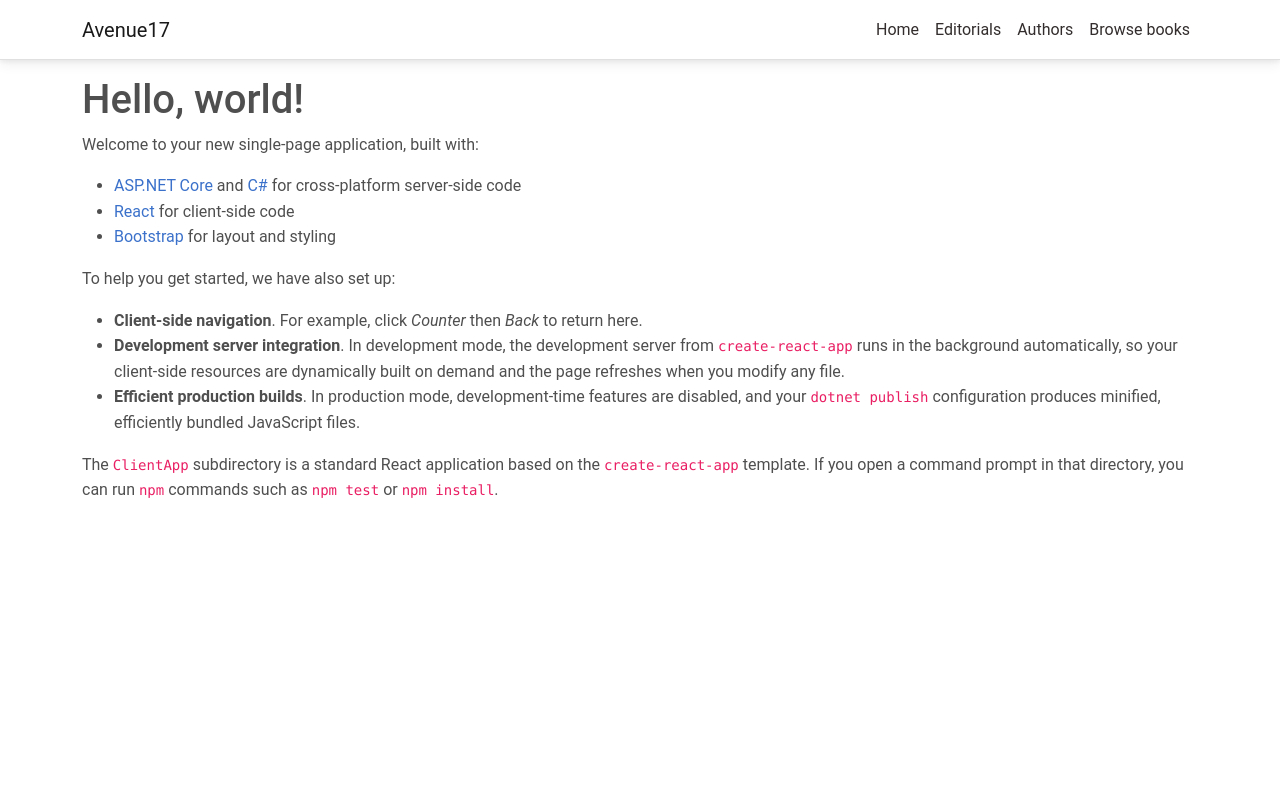
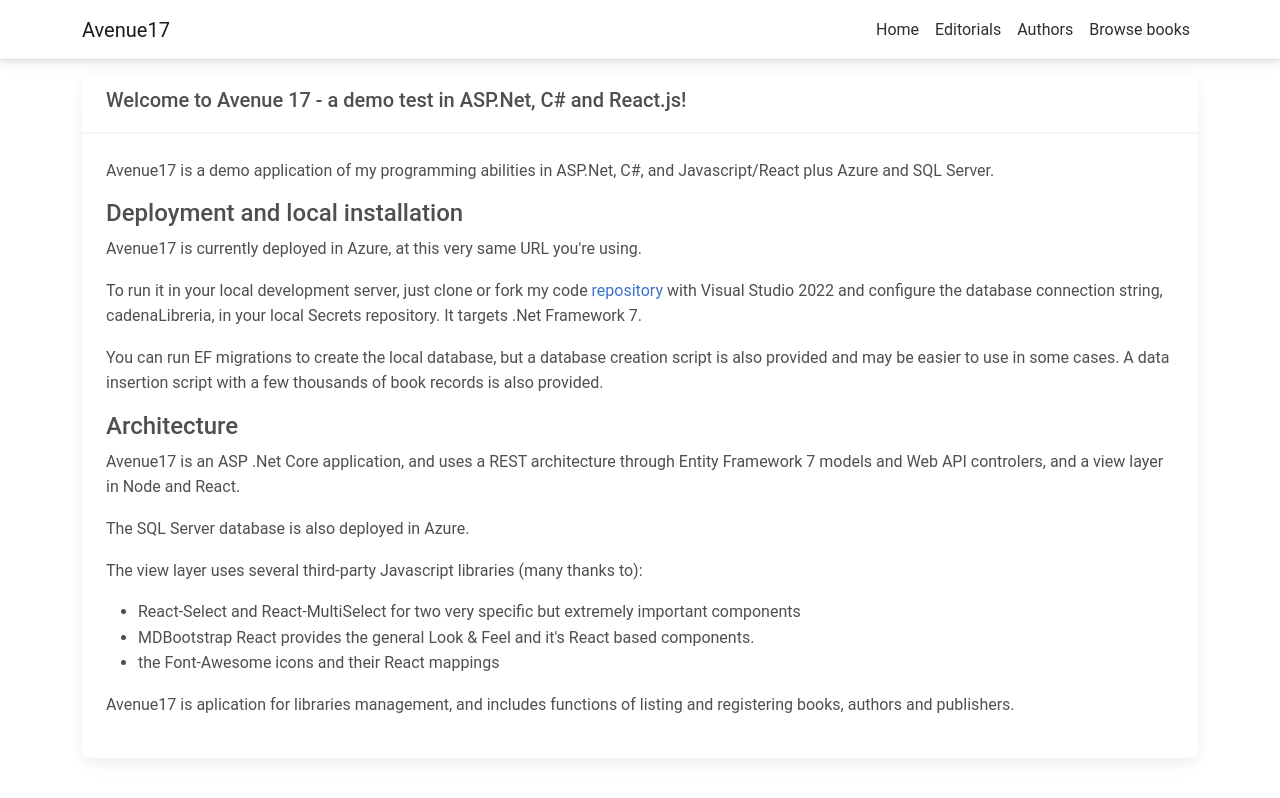
Before and after one commit to dafelcardozo/LibreriaSiempreAbierta, a React (Create React App) app in the folder Avenue17/ClientApp/: page / in a window 1280 px wide. Built offline with nearby package versions, Linux system fonts and the light colour scheme.

Commit message:
Updated the home page.

```diff
--- a/Avenue17/ClientApp/src/components/BooksSearch.jsx
+++ b/Avenue17/ClientApp/src/components/BooksSearch.jsx
@@ -103,7 +103,7 @@ export default function BooksSearch() {
         {loading ? <p><em>Loading...</em></p> : (
             <div>
                 <MDBRow>
-                    <MDBInput  type="text" value={search} label="Search by book title, author's name, ISBN" onChange={({ target }) => setSearch(target.value)} />
+                    <MDBInput  type="text" value={search} label="Search by book title, author or editorial name, ISBN" onChange={({ target }) => setSearch(target.value)} />
                 </MDBRow>
                 <table className='table table-striped' aria-labelledby="tabelLabel">
                     <thead>
--- a/Avenue17/ClientApp/src/components/Home.js
+++ b/Avenue17/ClientApp/src/components/Home.js
@@ -1,26 +1,36 @@
-import React, { Component } from 'react';
+import React from 'react';
+import { MDBCard, MDBCardBody, MDBCardText, MDBCardHeader, MDBCardTitle } from 'mdb-react-ui-kit';
 
-export class Home extends Component {
-  static displayName = Home.name;
+export function Home() {
+    return (
+        <MDBCard>
+            <MDBCardHeader><MDBCardTitle>Welcome to Avenue 17 - a demo test in ASP.Net, C# and React.js!</MDBCardTitle></MDBCardHeader>
+            <MDBCardBody>
+                <MDBCardText >
+                    <p>Avenue17 is a demo application of my programming abilities in ASP.Net, C#, and Javascript/React plus Azure and SQL Server. </p>
 
-  render() {
-    return (
-      <div>
-        <h1>Hello, world!</h1>
-        <p>Welcome to your new single-page application, built with:</p>
-        <ul>
-          <li><a href='https://get.asp.net/'>ASP.NET Core</a> and <a href='https://msdn.microsoft.com/en-us/library/67ef8sbd.aspx'>C#</a> for cross-platform server-side code</li>
-          <li><a href='https://facebook.github.io/react/'>React</a> for client-side code</li>
-          <li><a href='http://getbootstrap.com/'>Bootstrap</a> for layout and styling</li>
-        </ul>
-        <p>To help you get started, we have also set up:</p>
-        <ul>
-          <li><strong>Client-side navigation</strong>. For example, click <em>Counter</em> then <em>Back</em> to return here.</li>
-          <li><strong>Development server integration</strong>. In development mode, the development server from <code>create-react-app</code> runs in the background automatically, so your client-side resources are dynamically built on demand and the page refreshes when you modify any file.</li>
-          <li><strong>Efficient production builds</strong>. In production mode, development-time features are disabled, and your <code>dotnet publish</code> configuration produces minified, efficiently bundled JavaScript files.</li>
-        </ul>
-        <p>The <code>ClientApp</code> subdirectory is a standard React application based on the <code>create-react-app</code> template. If you open a command prompt in that directory, you can run <code>npm</code> commands such as <code>npm test</code> or <code>npm install</code>.</p>
-      </div>
+                    <h4>Deployment and local installation</h4>
+                    <p>Avenue17 is currently deployed in Azure, at this very same URL you're using.</p>
+                    <p> To run it in your local development server, just clone or fork my code <a href="https://github.com/dafelcardozo/LibreriaSiempreAbierta">repository</a> with Visual Studio 2022 and configure the database connection string, cadenaLibreria, in your local Secrets repository.
+                        It targets .Net Framework 7.</p>
+                    <p>You can run EF migrations to create the local database, but a database creation script is also provided and may be easier to use in some cases.
+                        A data insertion script with a few thousands of book records is also provided.
+                    </p>
+                    <h4>Architecture</h4>
+                    <p>Avenue17 is an ASP .Net Core application, and uses a REST architecture through Entity Framework 7 models and Web API controlers, and a view layer in Node and React.</p>
+
+                    <p>The SQL Server database is also deployed in Azure.</p>
+
+                    <p>The view layer uses several third-party Javascript libraries (many thanks to):</p>
+                    <ul>
+                        <li>React-Select and React-MultiSelect for two very specific but extremely important components</li>
+                        <li>MDBootstrap React provides the general Look & Feel and it's React based components.</li>
+                        <li>the Font-Awesome icons and their React mappings</li>
+                    </ul>
+                    <p>Avenue17 is aplication for libraries management, and includes functions of listing and registering books, authors and publishers.</p>
+                </MDBCardText>
+            </MDBCardBody>
+        </MDBCard>
     );
-  }
+
 }
```
